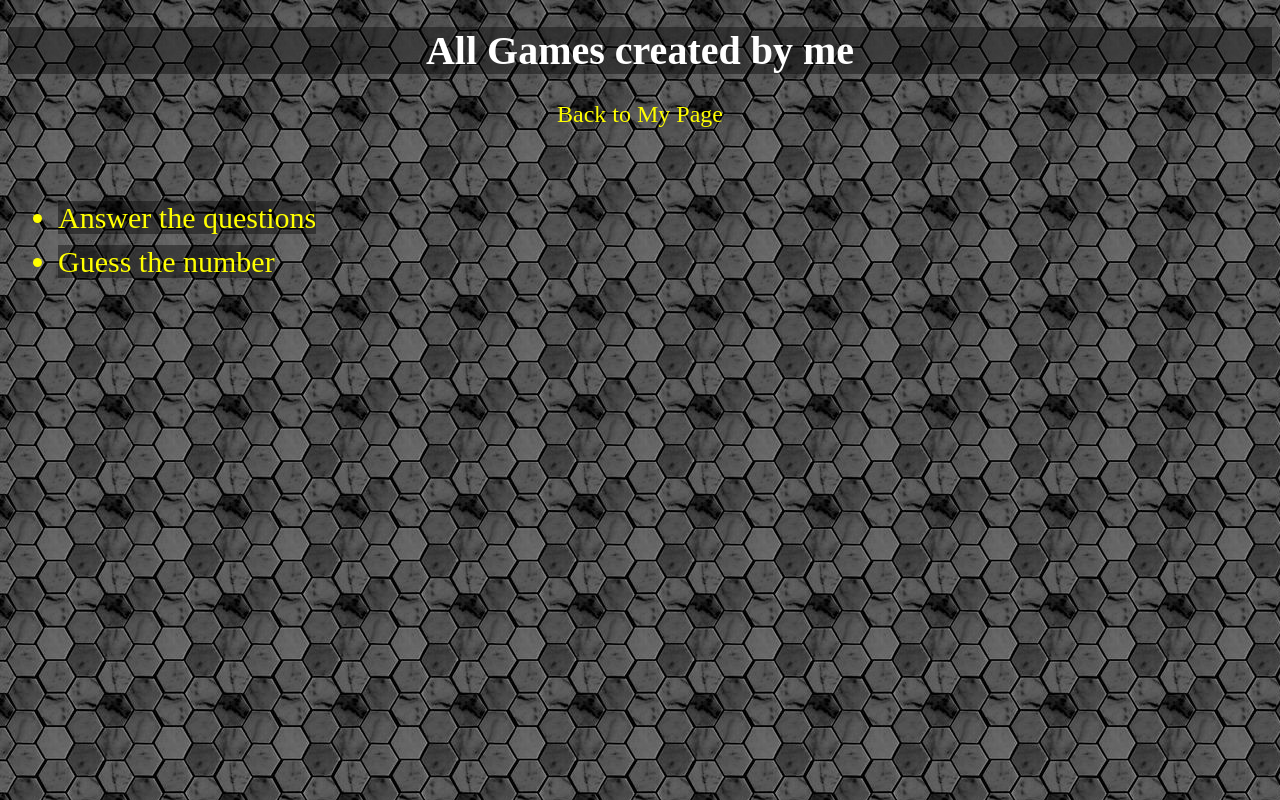
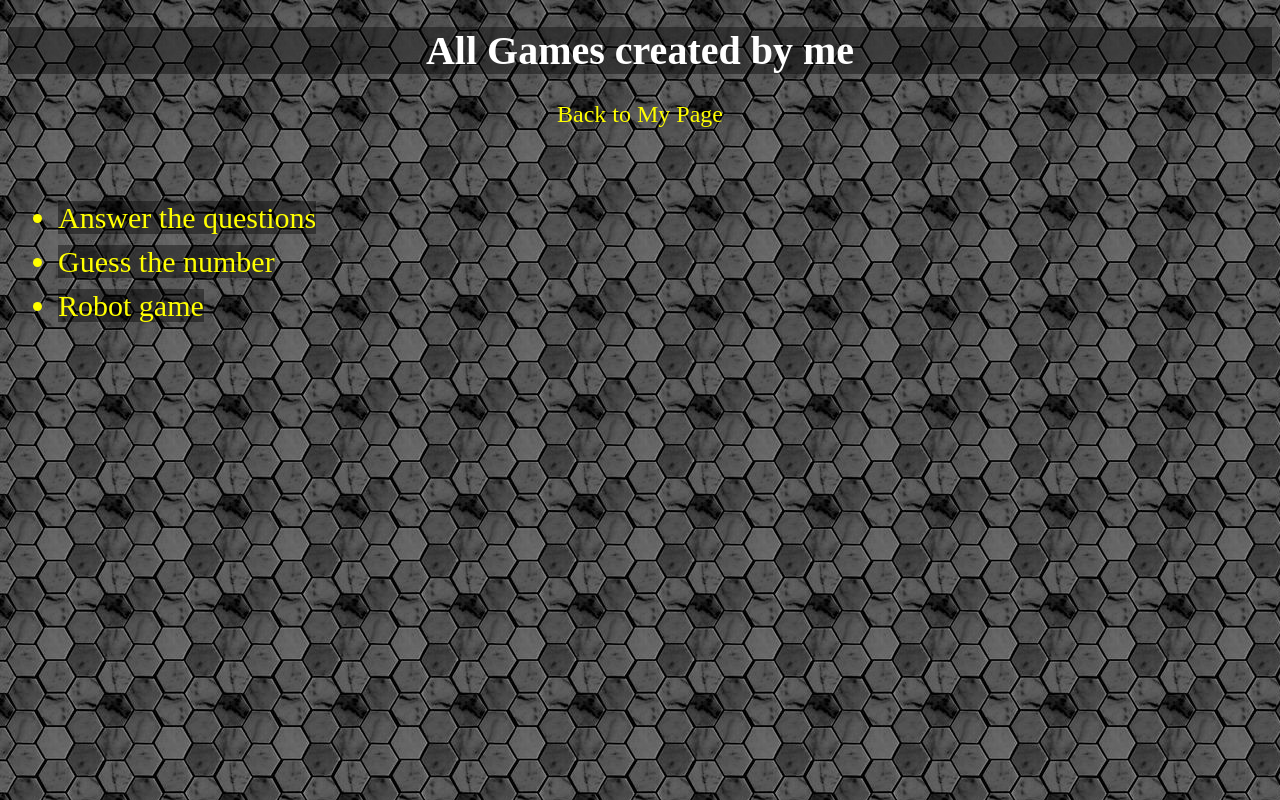
Before and after one commit to Alisa14/AlisaMarkosyan-HTML-and-more, a plain HTML site: page alisaalisa/index.html in a window 1280 px wide. Drawn offline with Linux system fonts and the light colour scheme.

Commit message:
Added Robot

```diff
--- a/alisaalisa/index.html
+++ b/alisaalisa/index.html
@@ -77,6 +77,7 @@ a{
 <ul>
 <li><a href="games/HWQuestions/my.html" target="_blank">Answer the questions</a></li>
 <li><a href="games/SimpleGame.htm" target="_blank">Guess the number</a></li>
+<li><a href="https://rawgit.com/Alisa14/AlisaMarkosyan-HTML-and-more/master/SmartRobot/my.html" target="_blank">Robot game</a></li>
 
 </ul>
 </div>
```
